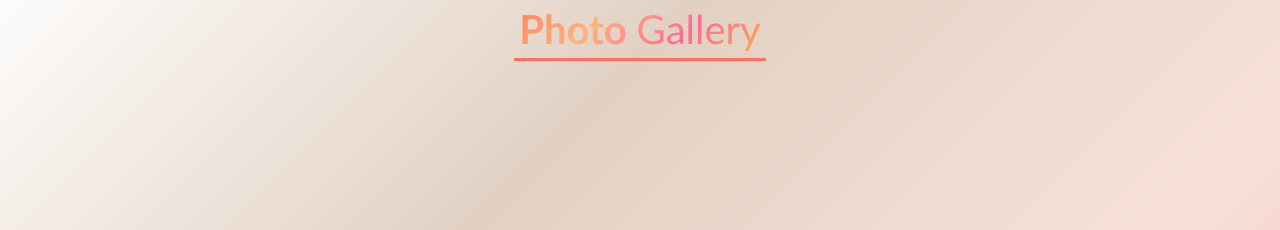
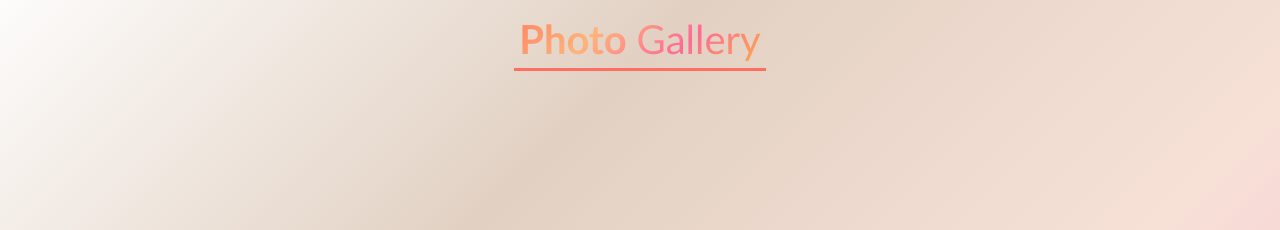
Before and after one commit to anmolbudakoti/Photo-Gallery, a plain HTML site: page index.html in a window 1280 px wide. Shown: the top 230 px of the page. Drawn offline with Linux system fonts and the light colour scheme.

Commit message:
Update style.css

```diff
--- a/style.css
+++ b/style.css
@@ -103,7 +103,6 @@ body {
 
 
 nav {
-    position: relative;
     width: 100%;
     display: flex;
     justify-content: center;
@@ -113,8 +112,6 @@ nav {
 }
 
 .brandName {
-    position: absolute;
-    top: 0;
     background: linear-gradient(135deg, #ff7e5f, #feb47b, #ff6a95, #fcb045);
     -webkit-background-clip: text;
     background-clip: text;
```
